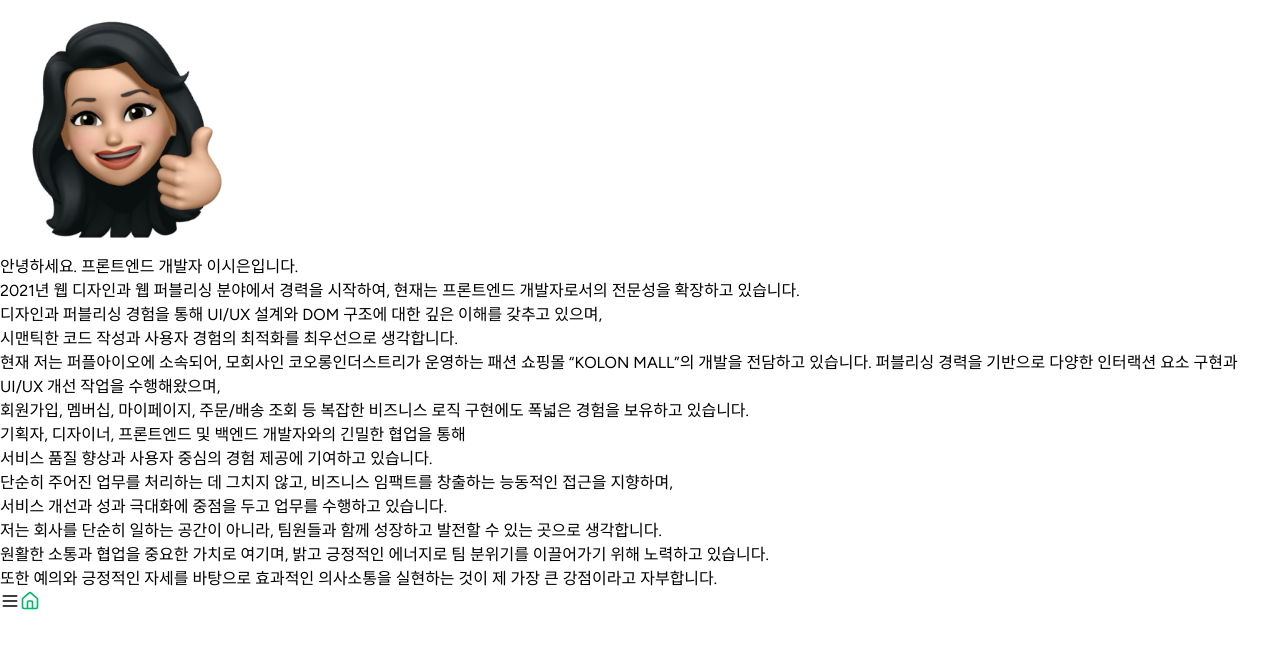
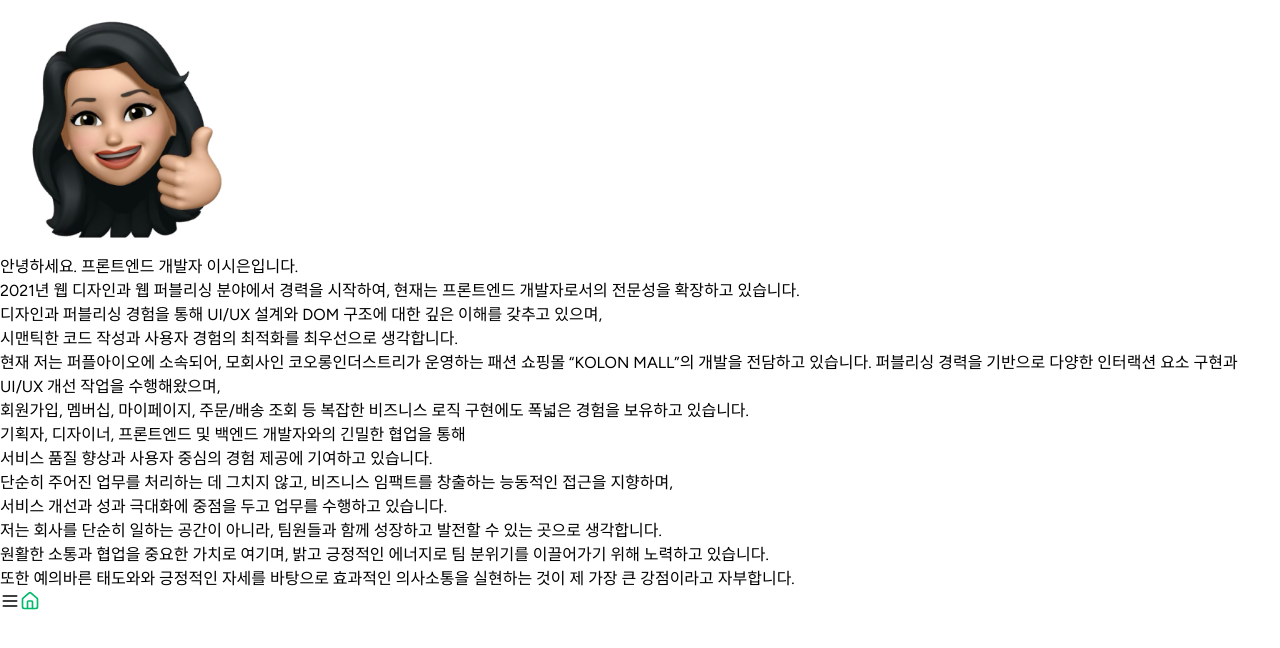
Before and after one commit to Sienna98/portfolio-sieun, a Next.js app: page /AboutMe in a window 1280 px wide. Shown: the part 504-1152 px from the top of the page. Built offline with nearby package versions, Linux system fonts and the light colour scheme.

Commit message:
텍스트 수정

```diff
--- a/src/app/(pages)/AboutMe/page.tsx
+++ b/src/app/(pages)/AboutMe/page.tsx
@@ -78,7 +78,7 @@ const AboutMePage = () => {
           </span>
           을 중요한 가치로 여기며, 밝고 긍정적인 에너지로 팀 분위기를 이끌어가기
           위해 노력하고 있습니다. <br />
-          또한 예의와 긍정적인 자세를 바탕으로{" "}
+          또한 예의바른 태도와와 긍정적인 자세를 바탕으로{" "}
           <span className="relative inline flex-shrink-0 flex-grow-0 basis-auto w-auto">
             <span className="z-10 relative font-semibold">
               효과적인 의사소통
```
